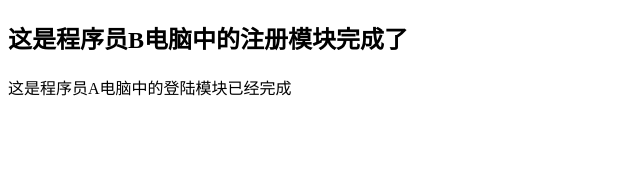
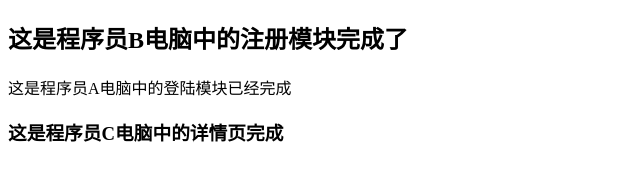
Before and after one commit to wangsk69/gouzhongheima8, a plain HTML site: page index.html in a window 1280 px wide. Shown: the whole page, without its empty margins (0-640 px from the left). Drawn offline with Linux system fonts and the light colour scheme.

Commit message:
程序员C电脑的商品详情页完成

```diff
--- a/index.html
+++ b/index.html
@@ -7,5 +7,6 @@
 <body>
 <h2>这是程序员B电脑中的注册模块完成了</h2>
 <p>这是程序员A电脑中的登陆模块已经完成</p>
+<h3>这是程序员C电脑中的详情页完成</h3>
 </body>
 </html>
```
